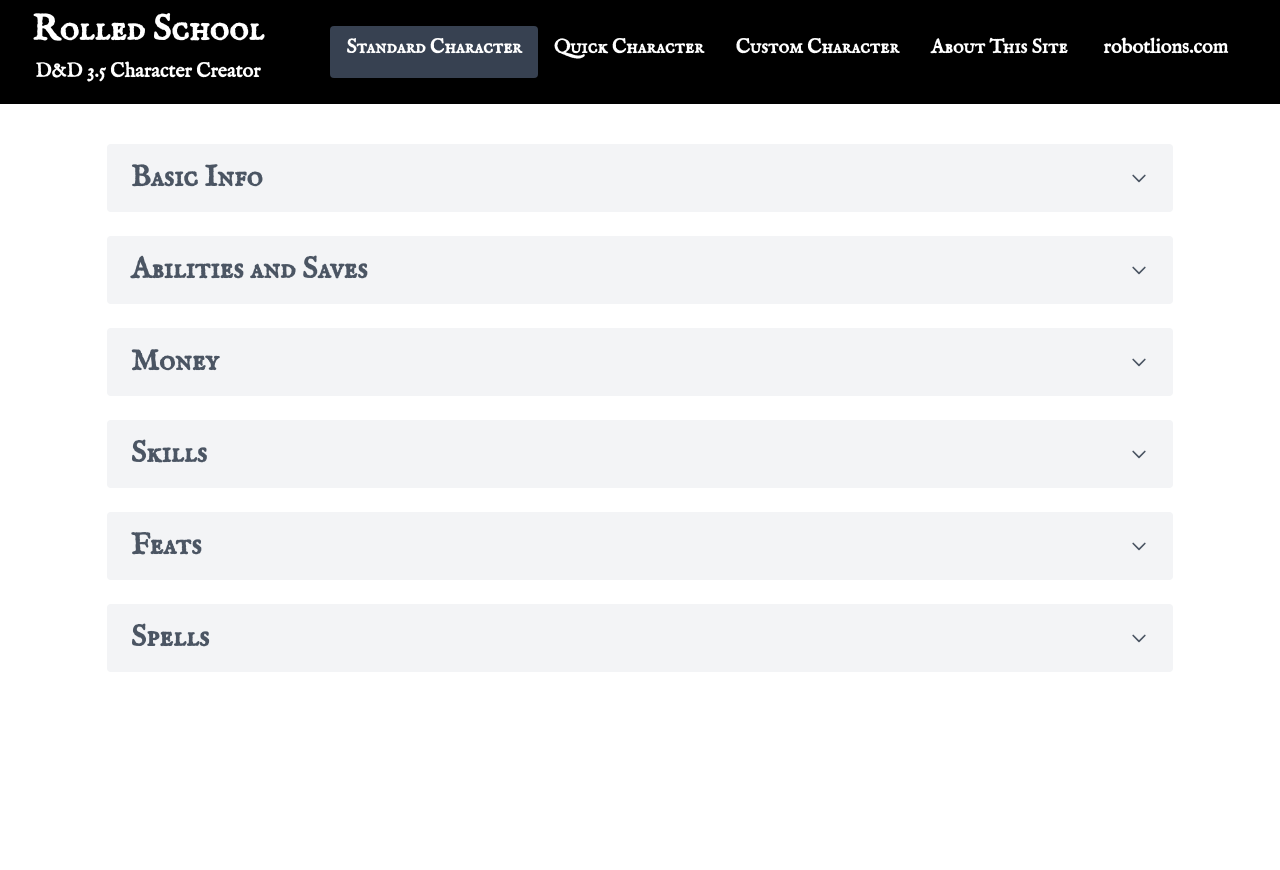
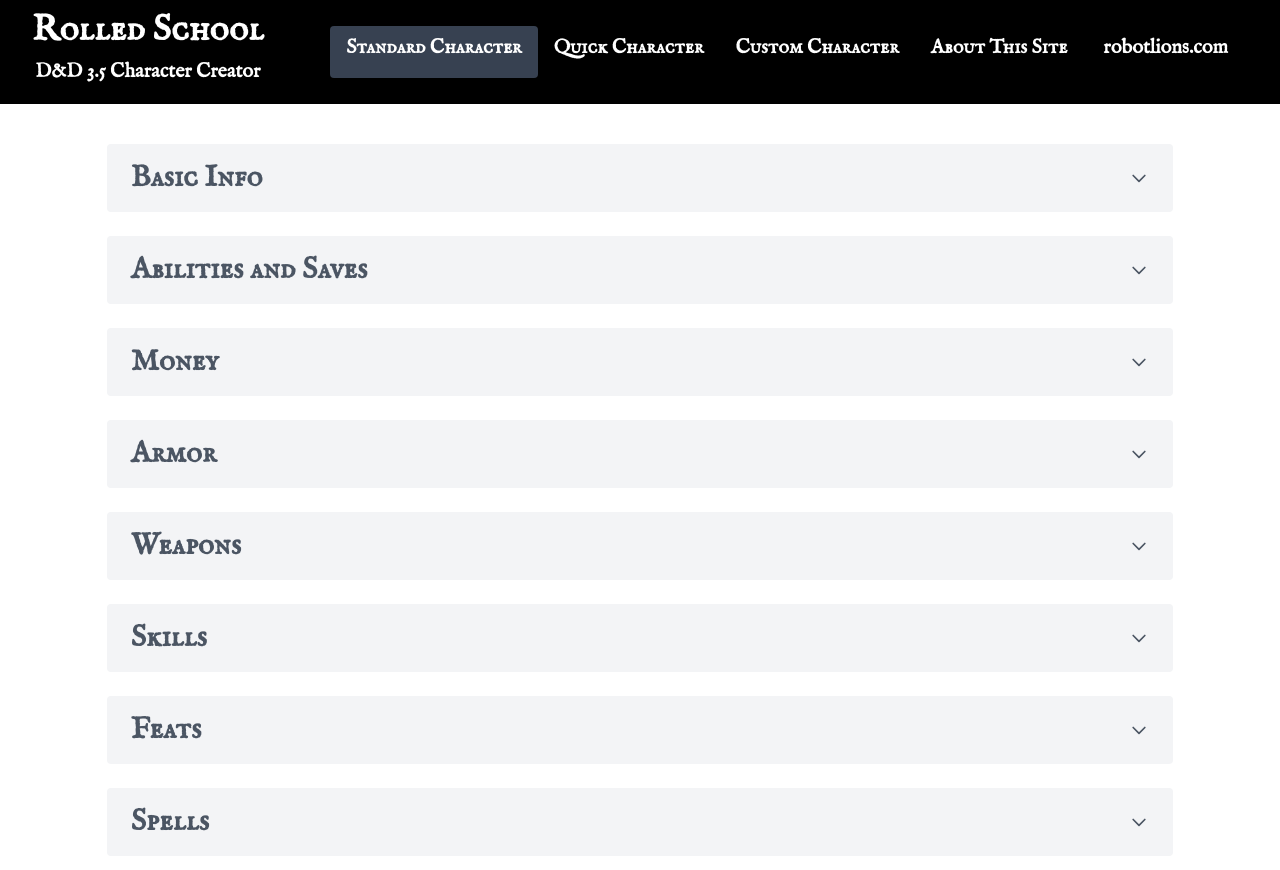
Before and after one commit to robotlions/dnd35-next, a Next.js app: page /standard in a window 1280 px wide. Shown: the top 870 px of the page. Before the commit the page ends 800 px from the top, so only its background shows below. Built offline with nearby package versions, Linux system fonts and the light colour scheme.

Commit message:
adds weapons and armor, removes modal

```diff
--- a/package.json
+++ b/package.json
@@ -9,6 +9,7 @@
     "lint": "next lint"
   },
   "dependencies": {
+    "@material-tailwind/react": "^2.1.10",
     "clsx": "^2.1.1",
     "next": "15.0.3",
     "react": "19.0.0-rc-66855b96-20241106",
--- a/src/app/components/Inventory.js
+++ b/src/app/components/Inventory.js
@@ -1,9 +1,11 @@
 import { useEffect, useState } from "react";
+import React from "react";
 import { ArmorTable } from "../Equipment/ArmorTables";
 import { ShieldTable } from "../Equipment/ArmorTables";
 import * as WeaponTables from "../Equipment/WeaponTables";
 // import button from "react-bootstrap/button";
 // import Modal from "react-bootstrap/Modal";
+import { Modal } from "@material-tailwind/react";
 
 function rando(min, max) {
   return Math.floor(Math.random() * max) + min;
@@ -21,8 +23,8 @@
 //   return weaponArray.reduce((a, b) => a + b.cost, 0);
 // }
 
-function armorBonusTotal(){
-  return armorArray.reduce((a,b) => a + b.armorBonus, 0);
+function armorBonusTotal() {
+  return armorArray.reduce((a, b) => a + b.armorBonus, 0);
 }
 
 const dObj = {
@@ -39,8 +41,6 @@
   Wizard: 3,
 };
 
-
-
 let armorArray = [];
 let weaponArray = [];
 
@@ -50,11 +50,10 @@
   const handleClose = () => setShow(false);
   const handleShow = () => setShow(true);
 
-
   const purchasedArmor = armorArray.map((item, index) => (
-    <div key={index} className="row">
+    <div key={index} className="grid grid-cols-6">
       <div className="col">
-        <p style={{fontWeight: "bold"}}>{item.armorName}</p>
+        <p style={{ fontWeight: "bold" }}>{item.armorName}</p>
       </div>
       <div className="col">
         <p>Armor Bonus: {item.armorBonus}</p>
@@ -75,16 +74,21 @@
         <p>Speed 20': {item.speed20}</p>
       </div>
       <div className="col">
-        <button variant="warning bg-gradient" onClick={() => removeItem(item, index)}>Remove</button>
+        <button
+          variant="warning bg-gradient"
+          onClick={() => removeItem(item, index)}
+        >
+          Remove
+        </button>
       </div>
     </div>
   ));
 
-  function removeItem(item, index){
+  function removeItem(item, index) {
     armorArray.splice(index, 1);
-    props.setArmorMoney(props.armorMoney-item.cost);
-    props.setTotalSilver(props.totalSilver+item.cost);
-    props.setArmorBonusTotal(armorBonusTotal())
+    props.setArmorMoney(props.armorMoney - item.cost);
+    props.setTotalSilver(props.totalSilver + item.cost);
+    props.setArmorBonusTotal(armorBonusTotal());
   }
 
   // function addItem(item){
@@ -98,34 +102,33 @@
   //   }
   // }
 
-  function handleCheck(event, item){
+  function handleCheck(event, item) {
     if (event.target.checked === true) {
-      if(item.cost < props.totalSilver){
+      if (item.cost < props.totalSilver) {
         armorArray.push(item);
-        props.setArmorMoney(props.armorMoney+item.cost);
-        props.setTotalSilver(props.totalSilver-item.cost);
+        props.setArmorMoney(props.armorMoney + item.cost);
+        props.setTotalSilver(props.totalSilver - item.cost);
         props.setArmorBonusTotal(armorBonusTotal());
-        }
-        else{
-          return(
-          alert("Not enough money, chump!"),
-          event.target.checked = false
-          )
+      } else {
+        return (
+          alert("Not enough money, chump!"), (event.target.checked = false)
+        );
       }
     }
-  if(event.target.checked===false){
+    if (event.target.checked === false) {
       let i = armorArray.indexOf(item);
       armorArray.splice(i, 1);
-    props.setArmorMoney(props.armorMoney-item.cost);
-    props.setTotalSilver(props.totalSilver+item.cost);
-    props.setArmorBonusTotal(armorBonusTotal())
+      props.setArmorMoney(props.armorMoney - item.cost);
+      props.setTotalSilver(props.totalSilver + item.cost);
+      props.setArmorBonusTotal(armorBonusTotal());
     }
   }
 
-  function armorDisplay(filter){
-    return(
-   Object.values(ArmorTable).filter((item)=>item.cat===filter).map((item, index) => (
-    <div key={index} className="row">
+  function armorDisplay(filter) {
+    return Object.values(ArmorTable)
+      .filter((item) => item.cat === filter)
+      .map((item, index) => (
+        <div key={index} className="grid grid-cols-6">
           <div className="col-1">
             <input
               className="form-check-input"
@@ -134,29 +137,17 @@
               onChange={(event) => handleCheck(event, item)}
             />
           </div>
-      <div className="col-3">
-        {item.armorName}
+          <div className="col-3">{item.armorName}</div>
+          <div className="col-2">{item.cost}</div>
+          <div className="col-2">{item.armorBonus}</div>
+          <div className="col-2">{item.maxDexBonus}</div>
+          <div className="col-2">{item.armorCheck}</div>
         </div>
-      <div className="col-2">
-        {item.cost}
-      </div>
-      <div className="col-2">
-        {item.armorBonus}
-      </div>
-      <div className="col-2">
-        {item.maxDexBonus}
-      </div>
-      <div className="col-2">
-        {item.armorCheck}
-      </div>
-
-    </div>
-  )))};
-
-
+      ));
+  }
 
   const shieldDisplay = Object.values(ShieldTable).map((item, index) => (
-    <div key={index} className="row">
+    <div key={index} className="grid grid-cols-6">
       <div className="col-1">
         <input
           className="form-check-input"
@@ -165,50 +156,31 @@
           onChange={(event) => handleCheck(event, item)}
         />
       </div>
-      <div className="col-3">
-        {item.armorName}
-      </div>
-      <div className="col-2">
-        {item.cost}
-      </div>
-      <div className="col-2">
-        {item.armorBonus}
-      </div>
-      <div className="col-2">
-        {item.maxDexBonus}
-      </div>
-      <div className="col-2">
-        {item.armorCheck}
-      </div>
-
+      <div className="col-3">{item.armorName}</div>
+      <div className="col-2">{item.cost}</div>
+      <div className="col-2">{item.armorBonus}</div>
+      <div className="col-2">{item.maxDexBonus}</div>
+      <div className="col-2">{item.armorCheck}</div>
     </div>
   ));
 
-useEffect(()=>{
-  props.setArmorArray(armorArray)
+  useEffect(() => {
+    props.setArmorArray(armorArray);
   }, [props]);
-
 
   return (
     <>
-
+    <div className="row">
+            <div className="text-lg">Silver: {props.totalSilver}</div>
+          </div>
+         {armorArray.length > 0 && <h3 className="text-xl font-semibold">Purchased Armor</h3> }
       <div>{purchasedArmor}</div>
 
-
-      <button variant="secondary rounded-0 bg-gradient" onClick={handleShow}>
-        Buy Armor and Shields
-      </button>
-
-      <Modal size="lg" show={show} onHide={handleClose}>
-        <Modal.Header closebutton>
-          <Modal.Title>Add Armor</Modal.Title>
-        </Modal.Header>
-        <Modal.Body>
-          <div className="row">
-            <div>Silver: {props.totalSilver}</div>
-          <div className="col-1">
-
-            </div>
+      <div>
+        <div>
+        <h3 className="text-xl font-semibold">Armor Shop</h3>
+          <div className="grid grid-cols-6">
+            <div></div>
             <div className="col-3">
               <p>Armor</p>
             </div>
@@ -233,14 +205,9 @@
           {armorDisplay("heavy")}
           <h5>Shields</h5>
           {shieldDisplay}
-        </Modal.Body>
-        <Modal.Footer>
-          <button variant="secondary rounded-0 bg-gradient" onClick={handleClose}>
-            Close
-          </button>
-
-        </Modal.Footer>
-      </Modal>
+        </div>
+        <div></div>
+      </div>
     </>
   );
 };
@@ -251,32 +218,30 @@
   const handleClose = () => setShow(false);
   const handleShow = () => setShow(true);
 
-  function handleCheck(event, item){
+  function handleCheck(event, item) {
     if (event.target.checked === true) {
-      if(item.cost < props.totalSilver){
+      if (item.cost < props.totalSilver) {
         weaponArray.push(item);
-        props.setWeaponsMoney(props.weaponsMoney+item.cost);
-        props.setTotalSilver(props.totalSilver-item.cost);
-        }
-        else{
-          return(
-          alert("Not enough money, chump!"),
-          event.target.checked = false
-          )
+        props.setWeaponsMoney(props.weaponsMoney + item.cost);
+        props.setTotalSilver(props.totalSilver - item.cost);
+      } else {
+        return (
+          alert("Not enough money, chump!"), (event.target.checked = false)
+        );
       }
     }
-  if(event.target.checked===false){
+    if (event.target.checked === false) {
       let i = weaponArray.indexOf(item);
       weaponArray.splice(i, 1);
-    props.setWeaponsMoney(props.weaponsMoney-item.cost);
-    props.setTotalSilver(props.totalSilver+item.cost);
+      props.setWeaponsMoney(props.weaponsMoney - item.cost);
+      props.setTotalSilver(props.totalSilver + item.cost);
     }
   }
 
   const purchasedWeapons = weaponArray.map((item, index) => (
-    <div key={index} className="row">
+    <div key={index} className="grid grid-cols-6">
       <div className="col">
-        <p style={{fontWeight: "bold"}}>{item.weaponName}</p>
+        <p style={{ fontWeight: "bold" }}>{item.weaponName}</p>
       </div>
       <div className="col">
         <p>Damage, Small: {item.dmgS}</p>
@@ -295,15 +260,20 @@
       </div>
 
       <div className="col">
-        <button variant="warning bg-gradient" onClick={() => removeItem(item, index)}>Remove</button>
+        <button
+          variant="warning bg-gradient"
+          onClick={() => removeItem(item, index)}
+        >
+          Remove
+        </button>
       </div>
     </div>
   ));
 
-  function removeItem(item, index){
+  function removeItem(item, index) {
     weaponArray.splice(index, 1);
-    props.setWeaponsMoney(props.weaponsMoney-item.cost);
-    props.setTotalSilver(props.totalSilver+item.cost);
+    props.setWeaponsMoney(props.weaponsMoney - item.cost);
+    props.setTotalSilver(props.totalSilver + item.cost);
   }
 
   // function addItem(item){
@@ -316,10 +286,11 @@
   //   }
   // }
 
-  function weaponDisplay(filter){
-return(
-   Object.values(WeaponTables.weaponsList).filter((item)=>item.cat===filter).map((item, index) => (
-    <div key={index} className="row">
+  function weaponDisplay(filter) {
+    return Object.values(WeaponTables.weaponsList)
+      .filter((item) => item.cat === filter)
+      .map((item, index) => (
+        <div key={index} className="grid grid-cols-6">
           <div className="col-1">
             <input
               className="form-check-input"
@@ -328,49 +299,31 @@
               onChange={(event) => handleCheck(event, item)}
             />
           </div>
-      <div className="col-3">
-        {item.weaponName}
+          <div className="col-3">{item.weaponName}</div>
+          <div className="col-2">{item.cost}</div>
+          <div className="col-2">{item.dmgS}</div>
+          <div className="col-2">{item.dmgM}</div>
+          <div className="col-2">{item.range}</div>
         </div>
-      <div className="col-2">
-        {item.cost}
-      </div>
-      <div className="col-2">
-        {item.dmgS}
-      </div>
-      <div className="col-2">
-        {item.dmgM}
-      </div>
-      <div className="col-2">
-        {item.range}
-      </div>
+      ));
+  }
 
-    </div>
-  )))};
-
-  useEffect(()=>{
-    props.setWeaponArray(weaponArray)
-  },[props])
+  useEffect(() => {
+    props.setWeaponArray(weaponArray);
+  }, [props]);
 
   return (
     <>
-
+            <div>Silver: {props.totalSilver}</div>
+{weaponArray.length>0 && <h3 className="text-xl font-semibold">Purchased Weapons</h3>}
       <div>{purchasedWeapons}</div>
 
 
-      <button variant="secondary rounded-0 bg-gradient" onClick={handleShow}>
-        Buy Weapons
-      </button>
 
-      <Modal size="lg" show={show} onHide={handleClose}>
-        <Modal.Header closebutton>
-          <Modal.Title>Add Weapons</Modal.Title>
-        </Modal.Header>
-        <Modal.Body>
-          <div className="row">
-            <div>Silver: {props.totalSilver}</div>
-          <div className="col-1">
-
-            </div>
+          <div className="">
+            <h3 className="text-xl font-semibold">Weapons Shop</h3>
+            <div className="grid grid-cols-6">
+            <div className="col-1"></div>
             <div className="col-3">
               <p>Weapon</p>
             </div>
@@ -387,6 +340,7 @@
               <p>Range</p>
             </div>
             </div>
+          </div>
           <h5>Simple Weapons</h5>
           {weaponDisplay("simple")}
           <h5>Martial Weapons</h5>
@@ -395,20 +349,10 @@
           {weaponDisplay("exotic")}
           <h5>Ammunition</h5>
           {weaponDisplay("ammunition")}
-        </Modal.Body>
-        <Modal.Footer>
-          <button variant="secondary rounded-0 bg-gradient" onClick={handleClose}>
-            Close
-          </button>
 
-        </Modal.Footer>
-      </Modal>
     </>
   );
 };
-
-
-
 
 export const StartingSilver = (props) => {
   function genSilver() {
@@ -421,8 +365,12 @@
       : props.setTotalSilver(rolledGold * 100);
   }
 
-  const normalMoney = props.totalSilver === 0 ? (
-    <button variant="secondary rounded-0 bg-gradient" onClick={() => genSilver()}>
+  const normalMoney =
+    props.totalSilver === 0 ? (
+      <button
+        variant="secondary rounded-0 bg-gradient"
+        onClick={() => genSilver()}
+      >
         Roll Starting Money
       </button>
     ) : (
@@ -440,17 +388,8 @@
       </button>
     );
 
-
-
-
-  return (
-    <>
-    {!props.munchkinMode && normalMoney}
-
-    </>
-  );
+  return <>{!props.munchkinMode && normalMoney}</>;
 };
-
 
 export const WeaponsAndArmorQuick = (props) => {
   // const [show, setShow] = useState(false);
@@ -462,11 +401,14 @@
   //   console.log(armorArray)
   //  }
 
-
   const purchasedArmor = armorArray.map((item, index) => (
-    <div key={index} className="row" style={{fontSize:"small",lineHeight:.9}}>
+    <div
+      key={index}
+      className="row"
+      style={{ fontSize: "small", lineHeight: 0.9 }}
+    >
       <div className="col-4">
-        <p style={{fontWeight: "bold"}}>{item.armorName}</p>
+        <p style={{ fontWeight: "bold" }}>{item.armorName}</p>
       </div>
       <div className="col-4">
         <p>Armor Bonus: {item.armorBonus}</p>
@@ -475,17 +417,17 @@
       <div className="col-4">
         <p>Armor Check: {item.armorCheck}</p>
       </div>
-
-
     </div>
   ));
 
-
-
   const purchasedWeapons = weaponArray.map((item, index) => (
-    <div key={index} className="row" style={{fontSize:"small",lineHeight:.9}}>
+    <div
+      key={index}
+      className="row"
+      style={{ fontSize: "small", lineHeight: 0.9 }}
+    >
       <div className="col-4">
-        <p style={{fontWeight: "bold"}}>{item.weaponName}</p>
+        <p style={{ fontWeight: "bold" }}>{item.weaponName}</p>
       </div>
       <div className="col-4">
         <p>Damage: {item.dmgM}</p>
@@ -493,32 +435,29 @@
       <div className="col-4">
         <p>Type: {item.type}</p>
       </div>
-
     </div>
   ));
 
-
-useEffect(()=>{
-  if(props.quickCreate===true){
-    armorArray=[];
-    weaponArray=[];
+  useEffect(() => {
+    if (props.quickCreate === true) {
+      armorArray = [];
+      weaponArray = [];
       props.setArmorArray([]);
       props.setWeaponArray([]);
-  Object.values(ArmorTable).filter((item)=>item.startingEquipment.includes(props.selectedClass)).map((item, index) => (armorArray.push(item)
-))
-Object.values(WeaponTables.weaponsList).filter((item)=>item.startingEquipment.includes(props.selectedClass)).map((item, index) => (weaponArray.push(item)
-
-))
-Object.values(ShieldTable).filter((item)=>item.startingEquipment.includes(props.selectedClass)).map((item, index) => (armorArray.push(item)
-
-))
+      Object.values(ArmorTable)
+        .filter((item) => item.startingEquipment.includes(props.selectedClass))
+        .map((item, index) => armorArray.push(item));
+      Object.values(WeaponTables.weaponsList)
+        .filter((item) => item.startingEquipment.includes(props.selectedClass))
+        .map((item, index) => weaponArray.push(item));
+      Object.values(ShieldTable)
+        .filter((item) => item.startingEquipment.includes(props.selectedClass))
+        .map((item, index) => armorArray.push(item));
       props.setArmorArray(armorArray);
       props.setWeaponArray(weaponArray);
       props.setArmorBonusTotal(armorBonusTotal());
-
     }
   }, [props.quickCreate, props.selectedClass]);
-
 
   return (
     <>
--- a/src/app/standard/page.js
+++ b/src/app/standard/page.js
@@ -1,5 +1,5 @@
 "use client";
-import { useState, useEffect } from "react";
+import { useState, useEffect, Fragment } from "react";
 import { AccordionCustom } from "../ui/Accordion";
 import * as CharInfo from "../components/CharInfo";
 import { NewScores } from "../components/AbilityScores";
@@ -8,6 +8,7 @@
 import * as Skills from "../components/Skills";
 import * as Feats from "../components/Feats";
 import * as Spells from "../components/Spells";
+import * as Inventory from "../components/Inventory";
 
 export default function Standard() {
   const [modeChosen, setModeChosen] = useState(false);
@@ -64,6 +65,46 @@
       setSpellCaster(false);
     }
   }, [selectedClass]);
+
+  function weaponHeaderDisplay() {
+    let counts = {};
+    weaponArray.forEach(function (x) {
+      counts[x.weaponName] = (counts[x.weaponName] || 0) + 1;
+    });
+    let weaponSet = [...new Set(weaponArray)];
+
+    return weaponSet.map((item, index) => (
+      <div key={index}>
+        <p style={{ fontWeight: "bold" }}>
+          {counts[item.weaponName] > 1 && counts[item.weaponName]}{" "}
+          {item.weaponName} -{" "}
+          <span style={{ fontWeight: "normal" }}>
+            Damage: {item.dmgS}/{item.dmgM}
+          </span>
+        </p>
+      </div>
+    ));
+  }
+
+  function armorHeaderDisplay() {
+    let counts = {};
+    armorArray.forEach(function (x) {
+      counts[x.armorName] = (counts[x.armorName] || 0) + 1;
+    });
+    let armorSet = [...new Set(armorArray)];
+
+    return armorSet.map((item, index) => (
+      <div key={index}>
+        <p style={{ fontWeight: "bold" }}>
+          {counts[item.armorName] > 1 && counts[item.armorName]}{" "}
+          {item.armorName} -{" "}
+          <span style={{ fontWeight: "normal" }}>
+            Armor Bonus: {item.armorBonus}
+          </span>
+        </p>
+      </div>
+    ));
+  }
 
   const charInfoHeader = (
     <div className="accTitle">
@@ -315,6 +356,55 @@
         `${selectedClass} is not a spellcasting class.`
       )}
     </div>
+  );
+
+  const armorHeader = (
+    <div>
+      <div className="accTitle">
+        <h2>Armor</h2>
+
+        {armorHeaderDisplay()}
+      </div>
+    </div>
+  );
+
+  const armorContent = (
+    <div className="text-sm">
+      <Inventory.ArmorMain
+        setArmorBonusTotal={setArmorBonusTotal}
+        totalSilver={totalSilver}
+        setTotalSilver={setTotalSilver}
+        setArmorMoney={setArmorMoney}
+        updated={updated}
+        setUpdated={setUpdated}
+        setArmorArray={setArmorArray}
+        weaponsMoney={weaponsMoney}
+      />
+    </div>
+  );
+
+  const weaponsHeader = (
+    <div>
+      <div className="accTitle">
+        <h2>Weapons</h2>
+
+        {weaponHeaderDisplay()}
+      </div>
+    </div>
+  );
+
+  const weaponsContent = (
+    <div className="text-sm">
+      <Inventory.WeaponsMain
+                  totalSilver={totalSilver}
+                  setTotalSilver={setTotalSilver}
+                  setWeaponsMoney={setWeaponsMoney}
+                  updated={updated}
+                  setUpdated={setUpdated}
+                  setWeaponArray={setWeaponArray}
+                  armorMoney={armorMoney}
+                />
+    </div>
   )
 
   // The accordion component iterates over this array to create the standard page layout
@@ -323,9 +413,11 @@
     { title: charInfoHeader, content: charInfoContent },
     { title: abilitiesHeader, content: abilitiesContent },
     { title: moneyHeader, content: moneyContent },
+    { title: armorHeader, content: armorContent },
+    {title: weaponsHeader, content: weaponsContent},
     { title: skillsHeader, content: skillsContent },
     { title: featsHeader, content: featsContent },
-    {title: "Spells", content: spellsContent}
+    { title: "Spells", content: spellsContent },
   ];
   return (
     <div className="justify-items-center">
```
Also changed, not shown: 1 other file (tests, documents, lock files or other folders). Lines whose indentation alone changed are shown as unchanged.
